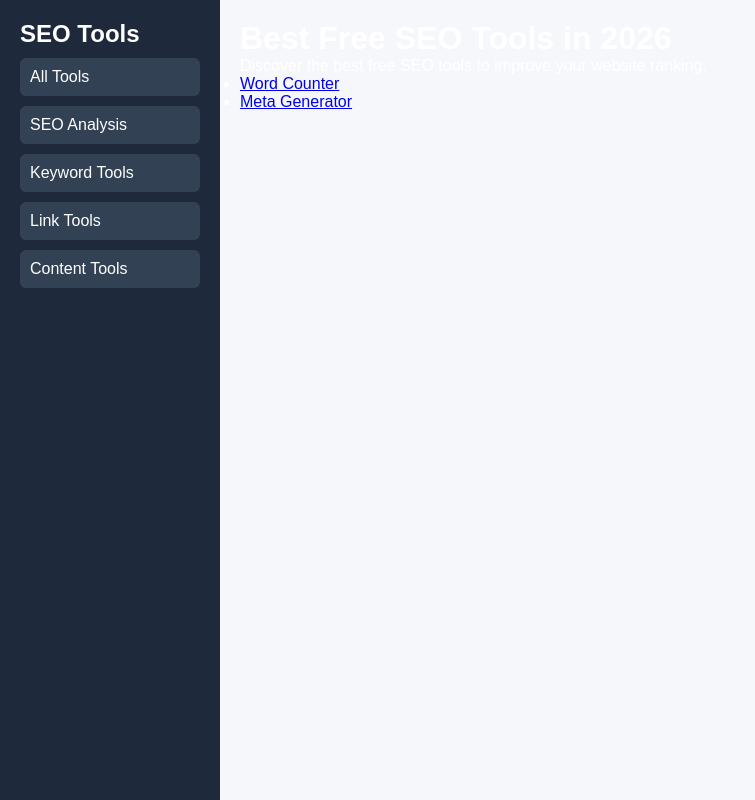
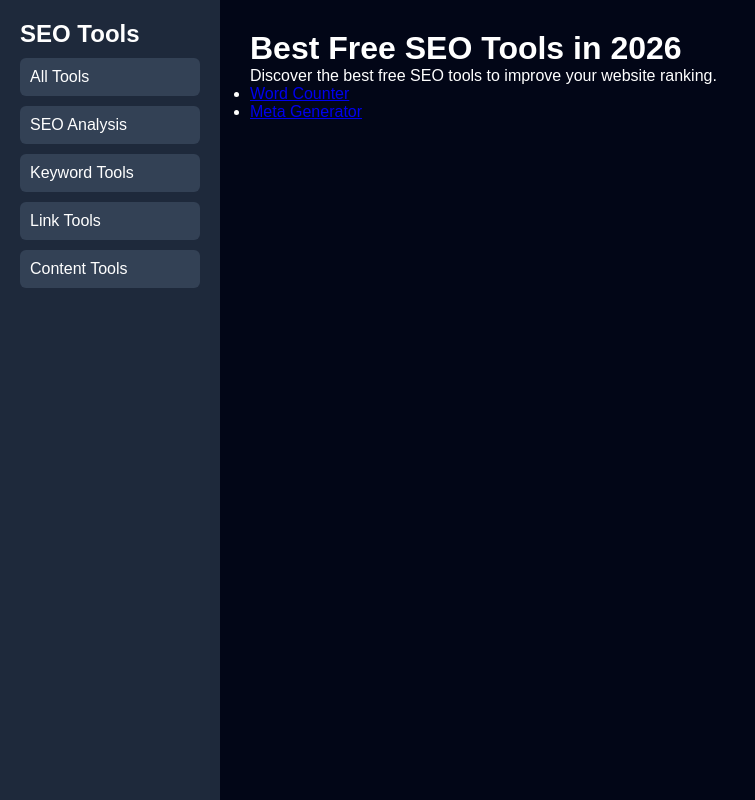
Before and after one commit to greyworkspace/seo, a Next.js app: page /blog/best-seo-tools in a window 1280 px wide. Shown: the whole page, without its empty margins (0-755 px from the left). Built offline with nearby package versions, Linux system fonts and the light colour scheme.

Commit message:
Update Layout.js

```diff
--- a/components/Layout.js
+++ b/components/Layout.js
@@ -1,12 +1,13 @@
-import Sidebar from "./Sidebar";
+import Sidebar from './Sidebar'
 
-export default function Layout({ children }) {
-  return (
-    <div style={{display:"flex"}}>
+export default function Layout({children}){
+  return(
+    <div style={{display:'flex'}}>
       <Sidebar />
-      <div style={{flex:1, padding:"20px", background:"#f5f7fa"}}>
+
+      <div style={{flex:1,padding:'30px'}}>
         {children}
       </div>
     </div>
-  );
+  )
 }
```
